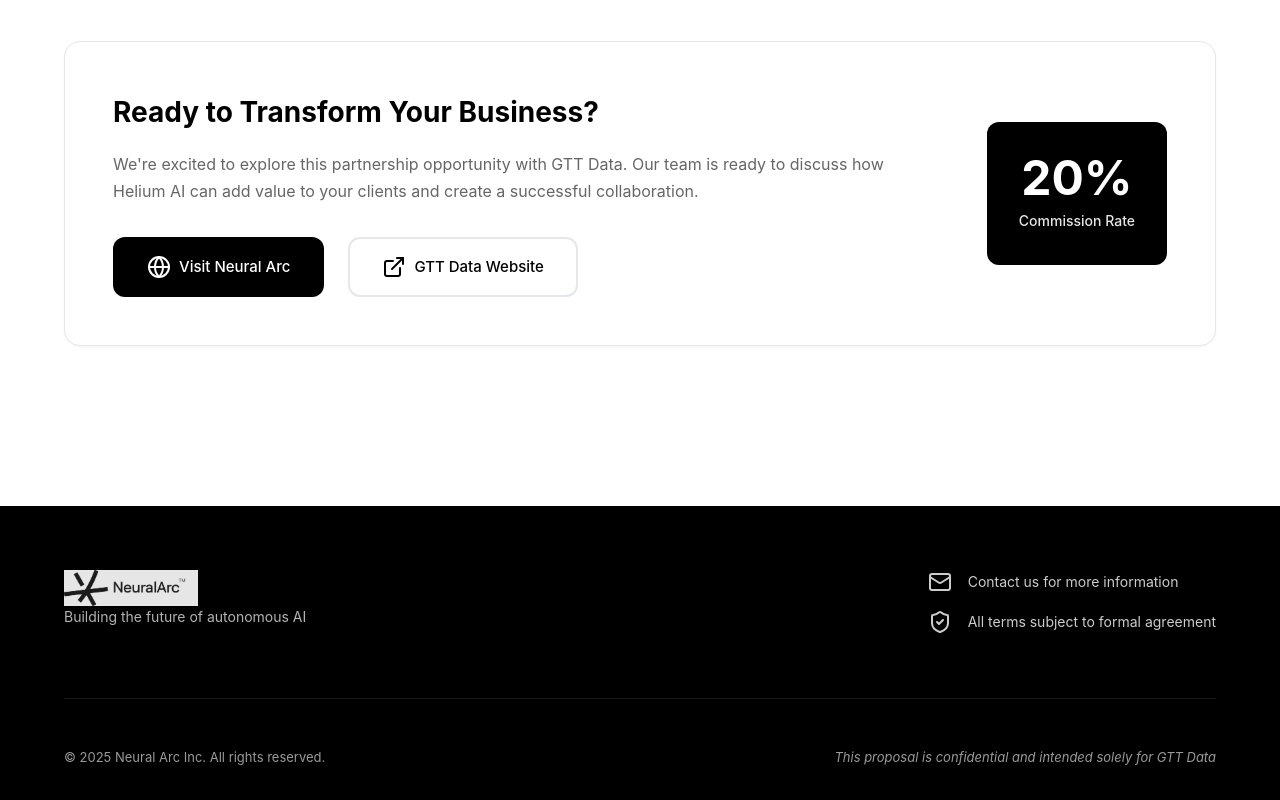
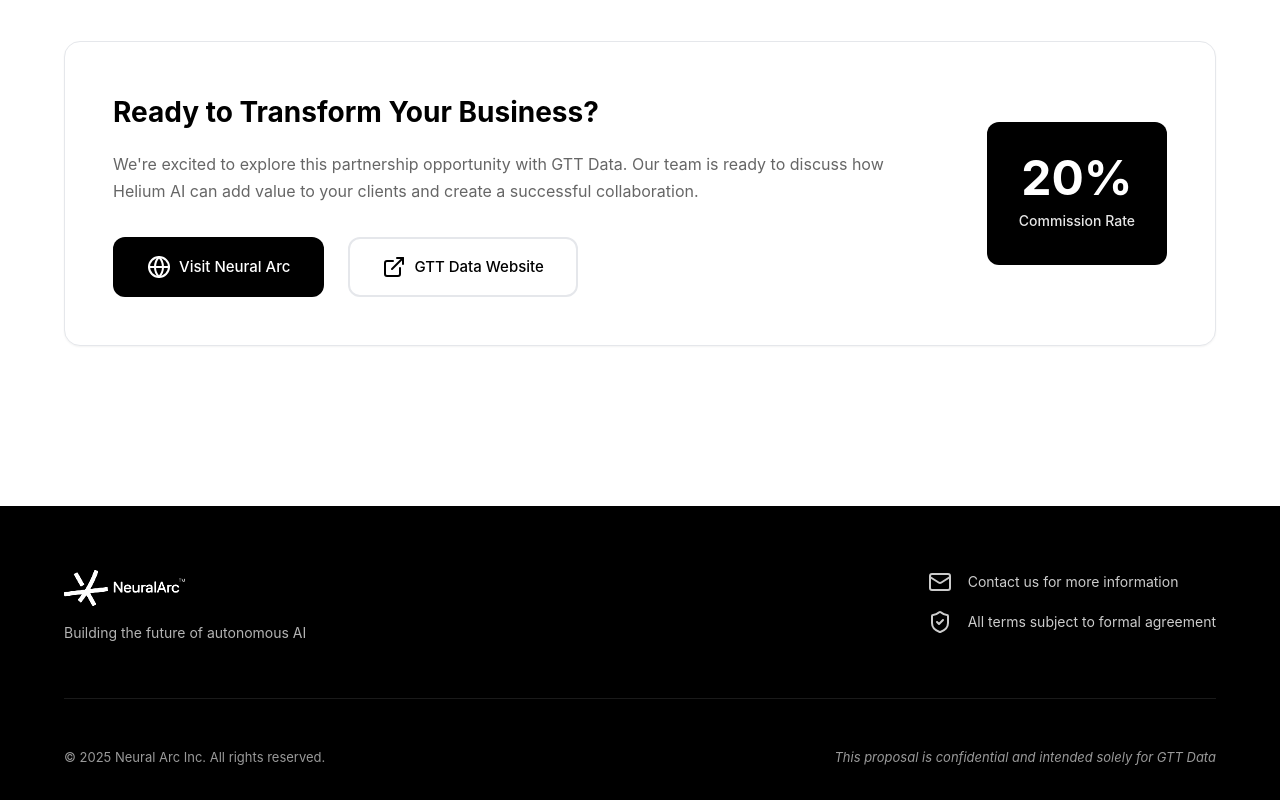
Before and after one commit to neuralarc-ai/gttdata, a plain HTML site: page index.html in a window 1280 px wide. Shown: the part 5418-6218 px from the top of the page. Drawn offline with nearby package versions, Linux system fonts and the light colour scheme.

Commit message:
Update styles.css

```diff
--- a/styles.css
+++ b/styles.css
@@ -740,8 +740,8 @@ body {
 .footer-logo {
     height: 36px;
     width: auto;
-    mix-blend-mode: lighten;
-    opacity: 0.9;
+    filter: invert(1) brightness(1.3) contrast(1.2);
+    margin-bottom: var(--spacing-sm);
 }
 
 .footer-tagline {
```
